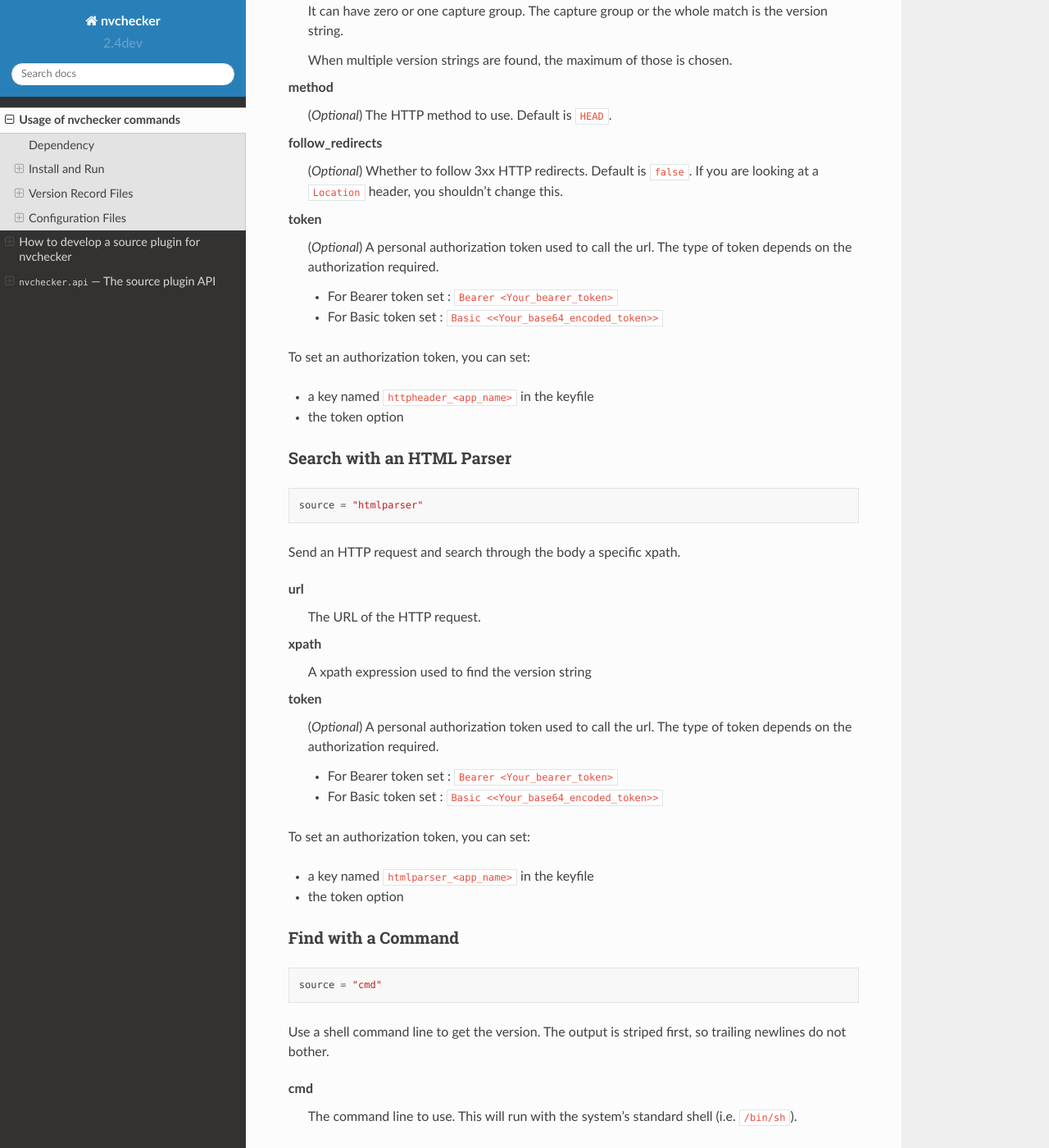
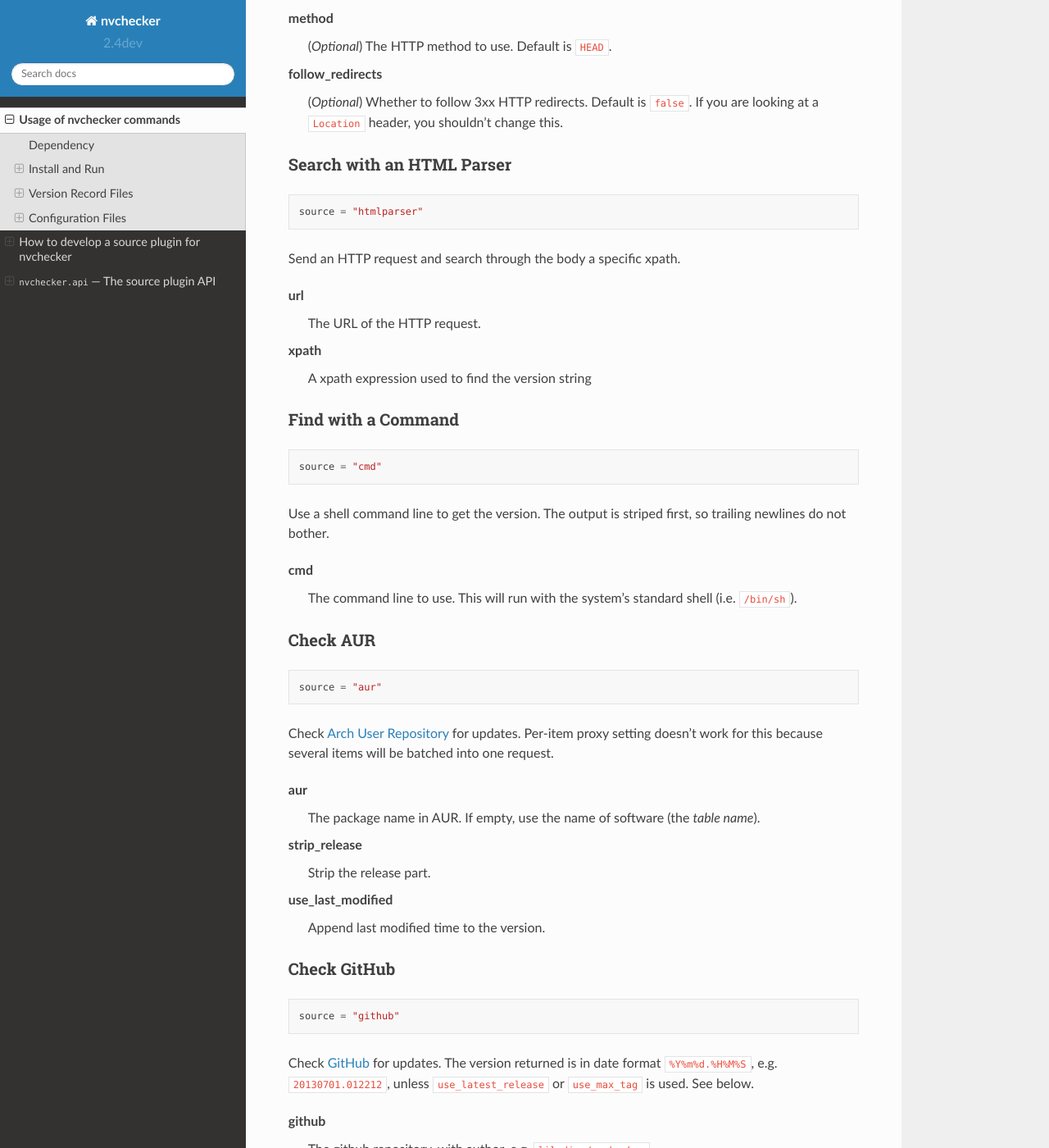
Before and after one commit to lilydjwg/nvchecker, a Sphinx documentation site: the page built from docs/usage.rst, in a window 1280 px wide and 1400 px high, scrolled down 7403 px. Shown: the whole window at 82% size. Built offline with Sphinx 7.4.7 and the Read the Docs theme 2.0.0, drawn with Linux system fonts in a browser that asks for light colours; some of the changed text lies outside the part shown.

Commit message:
fix: httptoken no longer needs the name in the config file. update docs

```diff
--- a/docs/usage.rst
+++ b/docs/usage.rst
@@ -233,17 +241,6 @@ regex
 
   When multiple version strings are found, the maximum of those is chosen.
 
-token
-  (*Optional*) A personal authorization token used to call the url. The type of token depends on the authorization required.
-
-  - For Bearer token set : ``Bearer <Your_bearer_token>``
-  - For Basic token set : ``Basic <Your_base64_encoded_token>``
-
-To set an authorization token, you can set:
-
-- a key named ``regex_<app_name>`` in the keyfile
-- the token option
-
 This source supports :ref:`list options`.
 
 Search in an HTTP header
@@ -273,17 +270,6 @@ method
 follow_redirects
   (*Optional*) Whether to follow 3xx HTTP redirects. Default is ``false``. If you are looking at a ``Location`` header, you shouldn't change this.
 
-token
-  (*Optional*) A personal authorization token used to call the url. The type of token depends on the authorization required.
-
-  - For Bearer token set : ``Bearer <Your_bearer_token>``
-  - For Basic token set : ``Basic <<Your_base64_encoded_token>>``
-
-To set an authorization token, you can set:
-
-- a key named ``httpheader_<app_name>`` in the keyfile
-- the token option
-
 Search with an HTML Parser
 ~~~~~~~~~~~~~~~~~~~~~~~~~~
 ::
@@ -297,17 +283,6 @@ url
 
 xpath
   A xpath expression used to find the version string
-
-token
-  (*Optional*) A personal authorization token used to call the url. The type of token depends on the authorization required.
-
-  - For Bearer token set : ``Bearer <Your_bearer_token>``
-  - For Basic token set : ``Basic <<Your_base64_encoded_token>>``
-
-To set an authorization token, you can set:
-
-- a key named ``htmlparser_<app_name>`` in the keyfile
-- the token option
 
 Find with a Command
 ~~~~~~~~~~~~~~~~~~~
```
Also changed, not shown: other parts of docs/usage.rst (+8 -0 lines), 1 other file.
